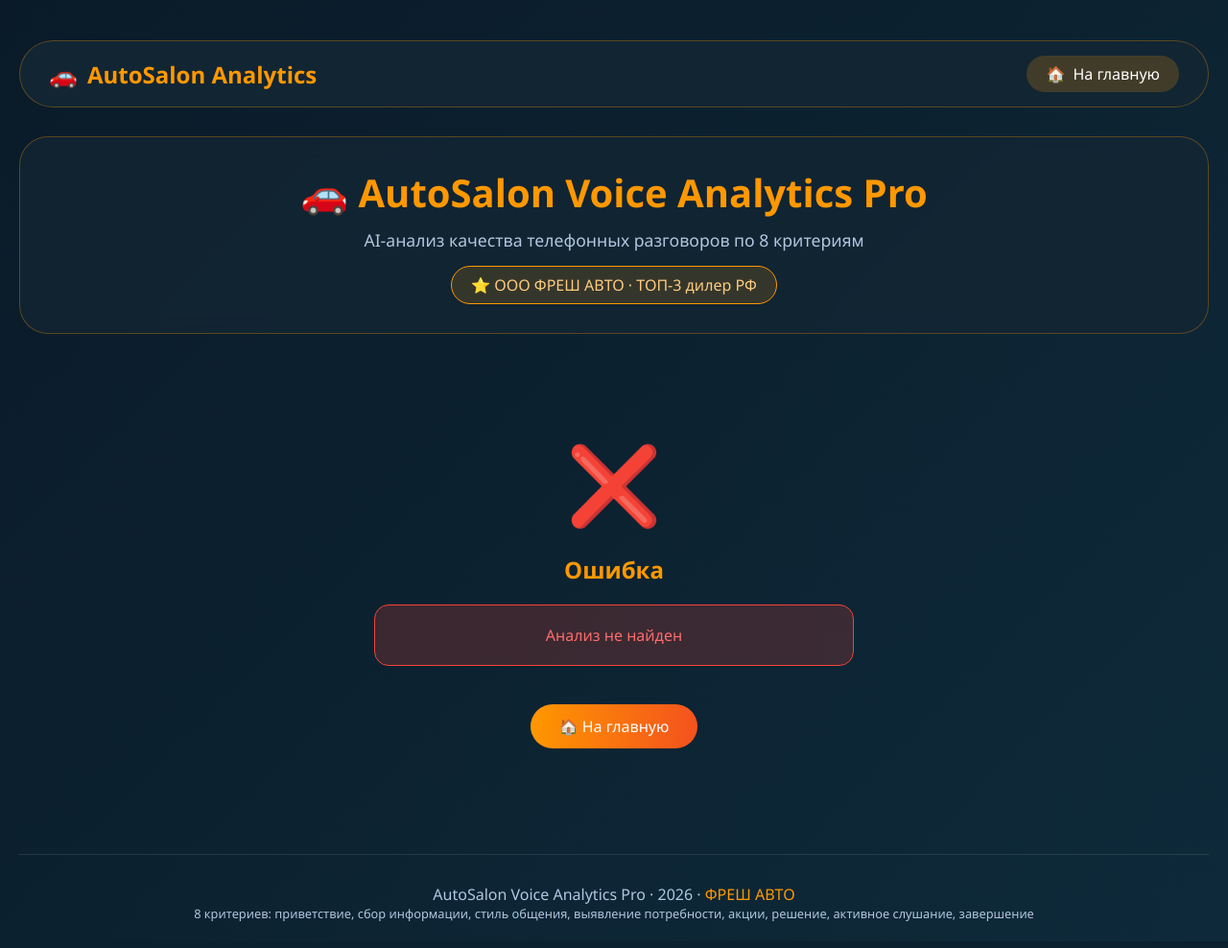
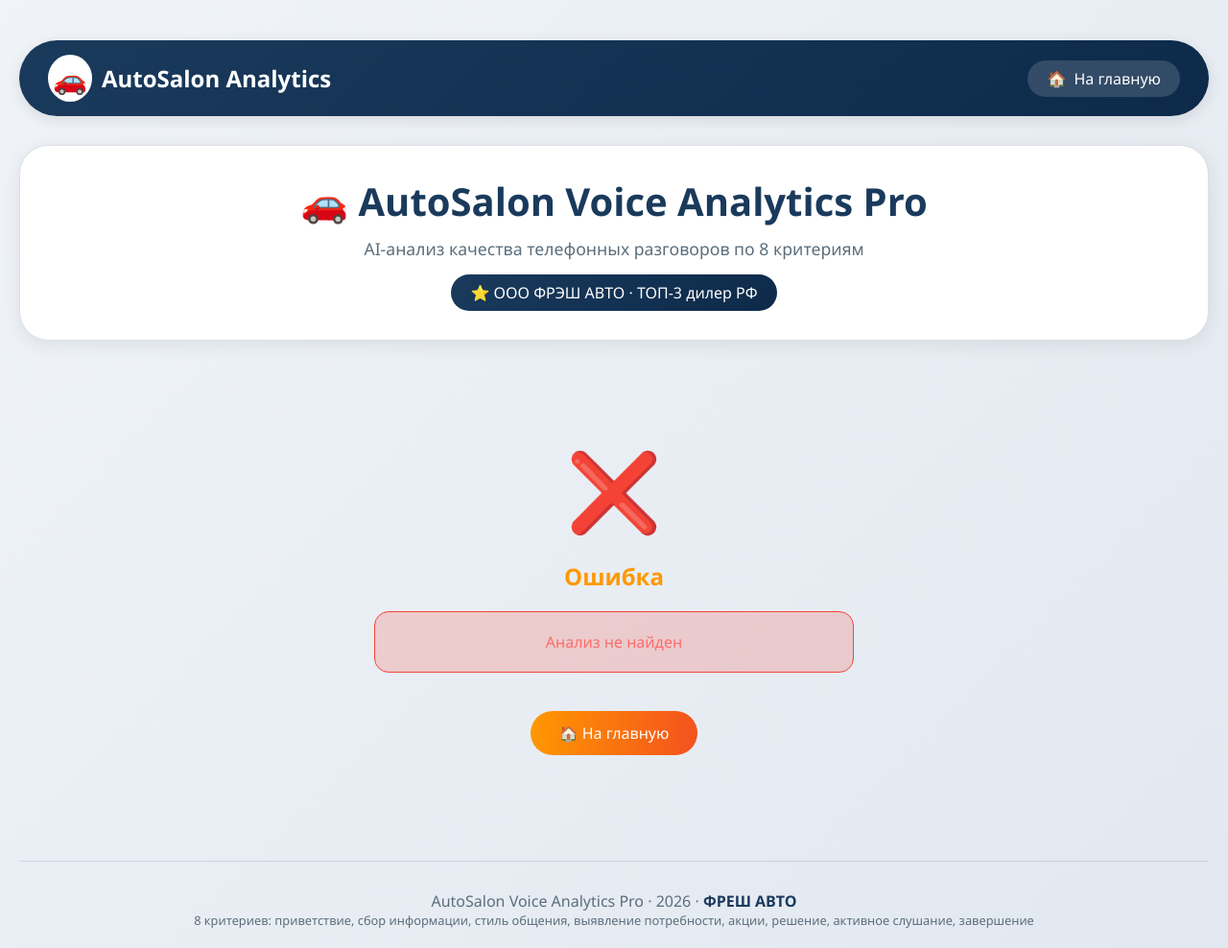
Before and after one commit to Tkaheva/appvs, a Flask app: page /analysis-result/1 in a window 1280 px wide. Shown: the whole page at 96% size. Before the commit the page ends 961 px from the top, so only its background shows below. Run offline with Flask 3, Linux system fonts and the light colour scheme.

Commit message:
mod base.html

```diff
--- a/templates/base.html
+++ b/templates/base.html
@@ -3,7 +3,7 @@
 <head>
     <meta charset="UTF-8">
     <meta name="viewport" content="width=device-width, initial-scale=1.0">
-    <title>AutoSalon Voice Analytics Pro</title>
+    <title>AutoSalon Voice Analytics Pro | ФРЕШ АВТО</title>
     <style>
         * {
             margin: 0;
@@ -13,8 +13,8 @@
 
         body {
             font-family: 'Segoe UI', Tahoma, Geneva, Verdana, sans-serif;
-            background: linear-gradient(135deg, #0a1a28 0%, #0e2a3a 100%);
-            color: #fff;
+            background: linear-gradient(135deg, #f0f4f8 0%, #e2e8f0 100%);
+            color: #1a2a3a;
             min-height: 100vh;
         }
 
@@ -25,7 +25,7 @@
         }
 
         .navbar {
-            background: rgba(19, 38, 52, 0.95);
+            background: linear-gradient(135deg, #1a3a5c 0%, #0d2a4a 100%);
             border-radius: 50px;
             padding: 15px 30px;
             margin-bottom: 30px;
@@ -33,17 +33,24 @@
             justify-content: space-between;
             align-items: center;
             backdrop-filter: blur(10px);
-            border: 1px solid rgba(255, 152, 0, 0.3);
+            box-shadow: 0 4px 15px rgba(0, 0, 0, 0.1);
         }
 
         .logo {
             font-size: 1.5rem;
             font-weight: bold;
-            color: #ff9800;
+            color: #ffffff;
             text-decoration: none;
             display: flex;
             align-items: center;
             gap: 10px;
+        }
+
+        .logo span:first-child {
+            background: white;
+            border-radius: 50%;
+            padding: 5px;
+            font-size: 1.8rem;
         }
 
         .logo:hover {
@@ -51,7 +58,7 @@
         }
 
         .home-link {
-            background: rgba(255, 152, 0, 0.2);
+            background: rgba(255, 255, 255, 0.15);
             padding: 8px 20px;
             border-radius: 40px;
             color: white;
@@ -63,28 +70,28 @@
         }
 
         .home-link:hover {
-            background: #ff9800;
-            color: #0a1a28;
+            background: #ffffff;
+            color: #1a3a5c;
         }
 
         .header {
             text-align: center;
             margin-bottom: 40px;
             padding: 30px;
-            background: rgba(19, 38, 52, 0.8);
+            background: white;
             border-radius: 30px;
-            backdrop-filter: blur(10px);
-            border: 1px solid rgba(255, 152, 0, 0.3);
+            box-shadow: 0 4px 20px rgba(0, 0, 0, 0.08);
+            border: 1px solid rgba(26, 58, 92, 0.15);
         }
 
         .header h1 {
             font-size: 2.5rem;
-            color: #ff9800;
+            color: #1a3a5c;
             margin-bottom: 10px;
         }
 
         .header p {
-            color: #b0c7e0;
+            color: #5a6e7c;
             font-size: 1.1rem;
         }
 
@@ -92,28 +99,54 @@
             display: inline-block;
             margin-top: 15px;
             padding: 8px 20px;
-            background: rgba(255, 152, 0, 0.15);
+            background: linear-gradient(135deg, #1a3a5c, #0d2a4a);
             border-radius: 40px;
-            border: 1px solid #ff9800;
-            color: #ffcc80;
+            color: white;
         }
 
         .footer {
             text-align: center;
             margin-top: 50px;
             padding-top: 30px;
-            border-top: 1px solid rgba(255, 255, 255, 0.1);
-            color: #b0c7e0;
+            border-top: 1px solid rgba(26, 58, 92, 0.15);
+            color: #5a6e7c;
         }
 
         .footer a {
-            color: #ff9800;
+            color: #1a3a5c;
             text-decoration: none;
+            font-weight: 600;
+        }
+
+        .footer a:hover {
+            text-decoration: underline;
         }
 
         @keyframes fadeIn {
             from { opacity: 0; transform: translateY(10px); }
             to { opacity: 1; transform: translateY(0); }
+        }
+
+        /* Общие стили для кнопок */
+        .btn-primary {
+            background: linear-gradient(135deg, #1a3a5c, #0d2a4a);
+            color: white;
+            border: none;
+        }
+
+        .btn-primary:hover {
+            background: linear-gradient(135deg, #244a6c, #1a3a5c);
+            transform: translateY(-2px);
+        }
+
+        .btn-secondary {
+            background: rgba(26, 58, 92, 0.1);
+            color: #1a3a5c;
+            border: 1px solid rgba(26, 58, 92, 0.3);
+        }
+
+        .btn-secondary:hover {
+            background: rgba(26, 58, 92, 0.2);
         }
     </style>
     {% block extra_css %}{% endblock %}
@@ -133,7 +166,7 @@
             <h1>🚗 AutoSalon Voice Analytics Pro</h1>
             <p>AI-анализ качества телефонных разговоров по 8 критериям</p>
             <div class="company-badge">
-                ⭐ ООО ФРЕШ АВТО · ТОП-3 дилер РФ
+                ⭐ ООО ФРЭШ АВТО · ТОП-3 дилер РФ
             </div>
         </div>
 
```
